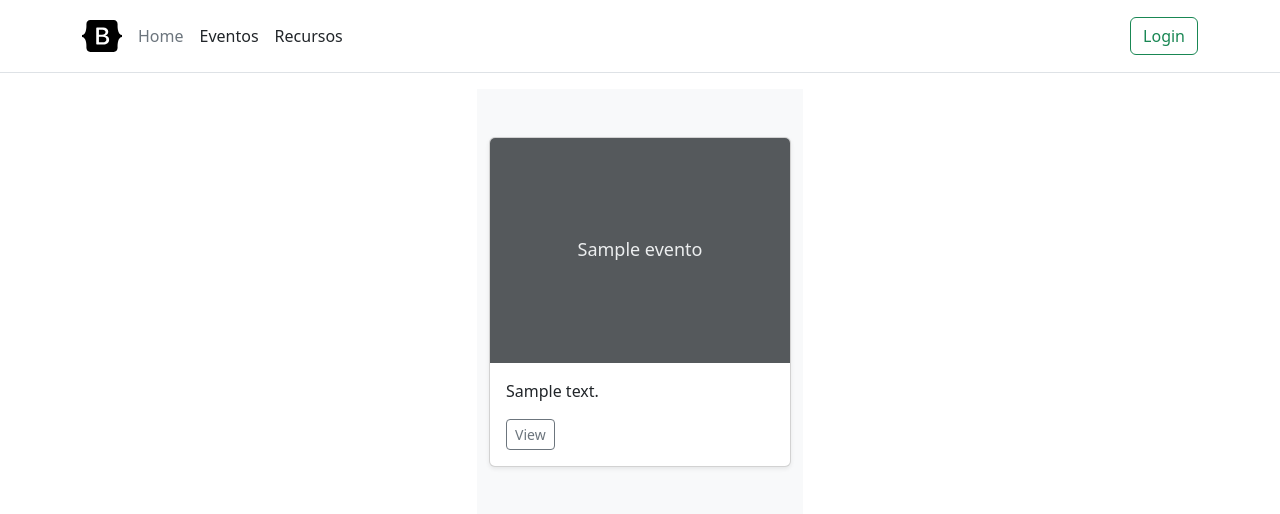
After one commit to Foramay/Fundacion_Pueblo, a Django app: page /eventos/listar/ in a window 1280 px wide. The commit adds this page. Shown: the top 514 px of the page. Run offline with Django 4.2, Linux system fonts and the light colour scheme; tables that the repository leaves empty hold one stand-in row (values such as "Sample post").

Commit message:
Crear y Listar 'eventos'

```diff
--- a/src/app/settings/base.py
+++ b/src/app/settings/base.py
@@ -18,7 +18,7 @@ AUTH_USER_MODEL = 'usuarios.Usuario'
 
 ALLOWED_HOSTS = []
 
-LOGIN_REDIRECT_URL = '/home'
+LOGIN_REDIRECT_URL = 'eventos:listar'
 LOGIN_URL = '/login'
 # Application definition
 
--- a/src/app/views.py
+++ b/src/app/views.py
@@ -2,12 +2,6 @@ from django.shortcuts import render
 from eventos.models import Eventos
 def home(request):
     template_name = 'home.html'
-    #
-    eventos = Eventos.objects.all()
-
     ctx = {
-        'eventos': eventos,
     }
-    #
-    #
     return render(request, template_name, ctx)
--- a/src/eventos/urls.py
+++ b/src/eventos/urls.py
@@ -4,5 +4,6 @@ from . import views
 app_name = 'eventos'
 
 urlpatterns = [
-    path('crear/', views.Crear.as_view())
+    path('crear/', views.Crear.as_view(), name='crear'),
+    path('listar/', views.ListarEvents.as_view(), name='listar')
 ]
--- a/src/eventos/views.py
+++ b/src/eventos/views.py
@@ -3,11 +3,19 @@ from django.views.generic.edit import CreateView
 from .models import Eventos
 from .forms import EventosForm
 from django.urls import reverse
+from django.contrib.auth.mixins import LoginRequiredMixin
+from django.views.generic import ListView
 
-class Crear(CreateView):
+class Crear(LoginRequiredMixin, CreateView):
     models = Eventos
     form_class = EventosForm
     template_name = 'eventos/crear.html'
 
     def get_success_url(self):
-        return reverse('home')
+        return reverse('eventos:listar')
+
+
+class ListarEvents(ListView):
+    template_name = 'eventos/listar_eventos.html'
+    model = Eventos
+    context_object_name = 'eventos'
--- a/src/templates/base/base.html
+++ b/src/templates/base/base.html
@@ -66,17 +66,16 @@
 
       <ul class="nav col-12 col-lg-auto me-lg-auto mb-2 justify-content-center mb-md-0">
           <li><a href="{% url 'home' %}" class="nav-link px-2 link-secondary">Home</a></li>
-          <li><a href="#" class="nav-link px-2 link-dark">Eventos</a></li>
+          <li><a href="{% url 'eventos:listar' %}" class="nav-link px-2 link-dark">Eventos</a></li>
           <li><a href="#" class="nav-link px-2 link-dark">Recursos</a></li>
       </ul>
-
-
 
       {% if user.is_authenticated %}
       <a href="{% url 'logout' %}">
         <button type="button" class="btn btn-outline-danger">Logout</button>
       </a>
       {% else %}
+
         <a href="{% url 'login' %}">
           <button type="button" class="btn btn-outline-success">Login</button>
         </a>
--- /dev/null
+++ b/src/templates/eventos/listar_eventos.html
@@ -0,0 +1,52 @@
+{% extends 'base/base.html' %}
+
+{% block contenido %}
+
+<div class="container">
+    {% if user.is_staff %}
+        <div class="alert alert-success" role="alert">
+            <h1>Hola, {{user}}</h1>
+            <a href="{% url 'eventos:crear' %}">
+                <button type="button" class="btn btn-sm btn-outline-success ">Crear Evento</button>
+            </a>
+        </div>
+    {% elif user.is_authenticated %}
+        <div class="alert alert-secondary" role="alert">
+            <h1>Hola, {{user}}</h1>
+        </div>
+    {% endif %}
+</div>
+
+    {% for e in eventos  %}
+        <main style="display: flex; align-items: center; justify-content: center;">
+            <div class="album py-5 bg-body-tertiary">
+            <div class="container">
+                <div class="">
+                <div class="col">
+                    <div class="card shadow-sm">
+                    <svg class="bd-placeholder-img card-img-top" width="100%" height="225" xmlns="http://www.w3.org/2000/svg" role="img" aria-label="Placeholder: Thumbnail" preserveAspectRatio="xMidYMid slice" focusable="false"><title>Placeholder</title><rect width="100%" height="100%" fill="#55595c"/><text x="50%" y="50%" fill="#eceeef" dy=".3em">{{e.nombre}}</text></svg>
+                    <div class="card-body">
+                        <p class="card-text">{{e.descripcion}}</p>
+                        <div class="d-flex justify-content-between align-items-center">
+                        <div class="btn-group">
+                            <button type="button" class="btn btn-sm btn-outline-secondary">View</button>
+                        </div>
+
+                        {% if user.is_staff %}
+                            <button type="button" class="btn btn-sm btn-outline-warning">Editar</button>
+                            <button type="button" class="btn btn-sm btn-outline-danger">Eliminar</button>
+                        {% endif %}
+
+                        </div>
+                    </div>
+                    </div>
+                </div>
+                </div>
+            </div>
+            </div>
+
+        </main>
+    {% endfor %}
+
+
+{% endblock contenido %}
```
